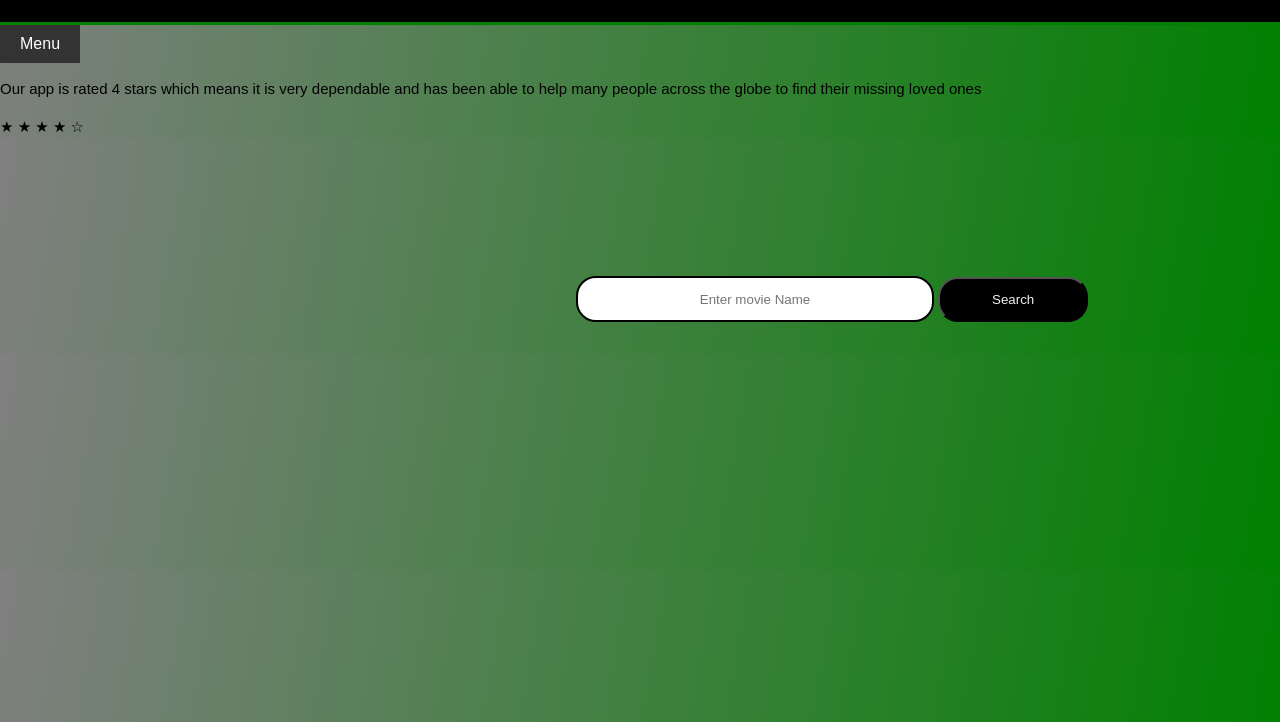
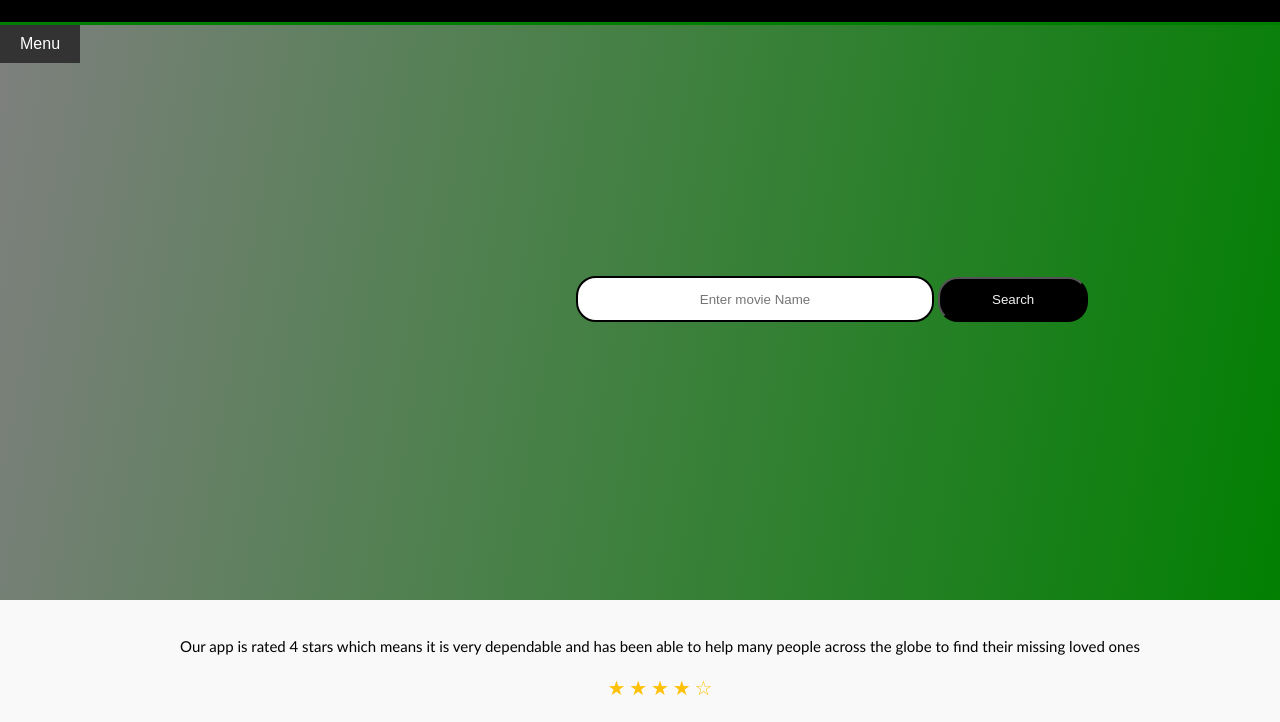
Before and after one commit to Abongile21/MovieFinder, a plain HTML site: page index.html in a window 1280 px wide. Shown: the part 78-800 px from the top of the page. Drawn offline with Linux system fonts and the light colour scheme.

Commit message:
changes in footer & sidebar

```diff
--- a/style.css
+++ b/style.css
@@ -156,3 +156,26 @@ p{
 .moveitem{
     background: white;
 }
+html, body {
+    height: 100%;
+    margin: 0;
+    padding: 0;
+  }
+
+footer {
+    position: fixed;
+    bottom: 0;
+    width: 100%;
+    background-color: #f9f9f9;
+    padding: 20px;
+    font-family: 'Trebuchet MS', 'Lucida Sans Unicode', 'Lucida Grande', 'Lucida Sans', Arial, sans-serif;
+}
+
+.box {
+    text-align: center;
+}
+
+.star {
+    font-size: 20px;
+    color: #ffc107; /* Set desired color for the stars */
+}
```
